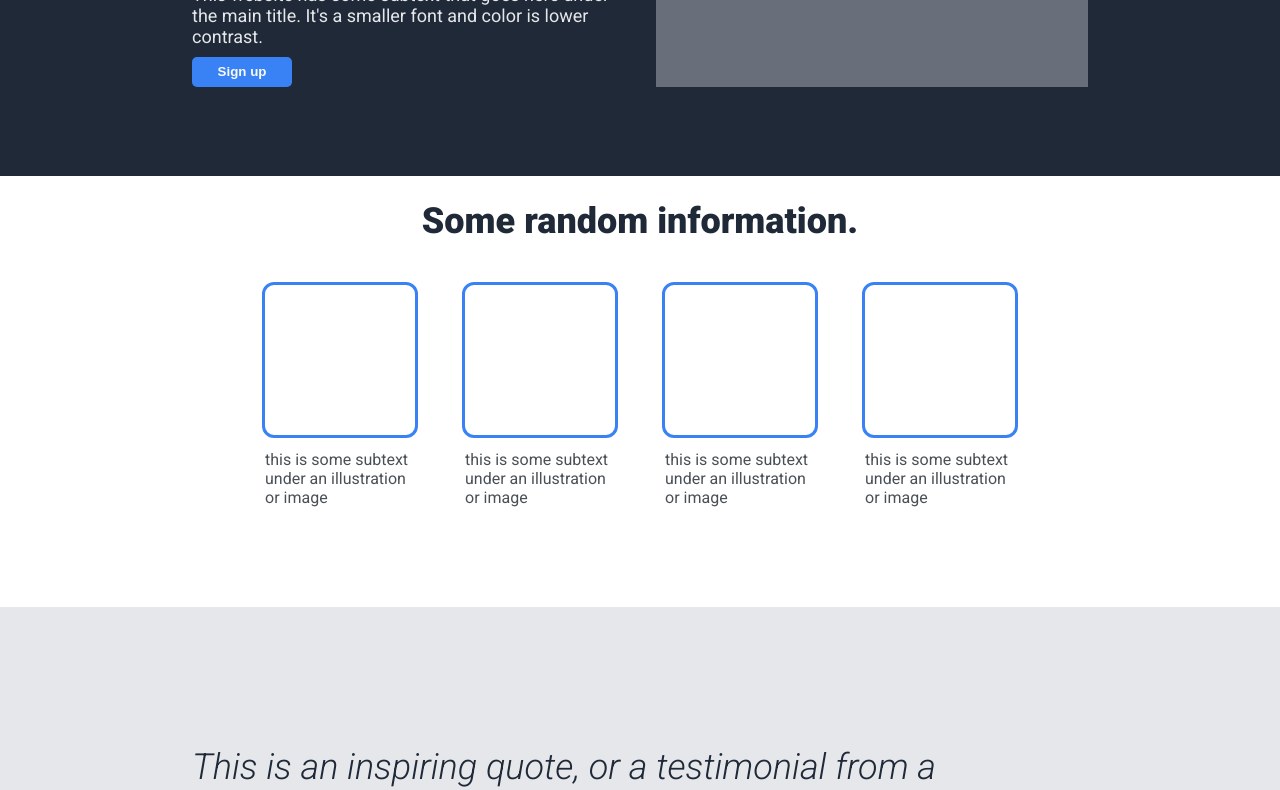
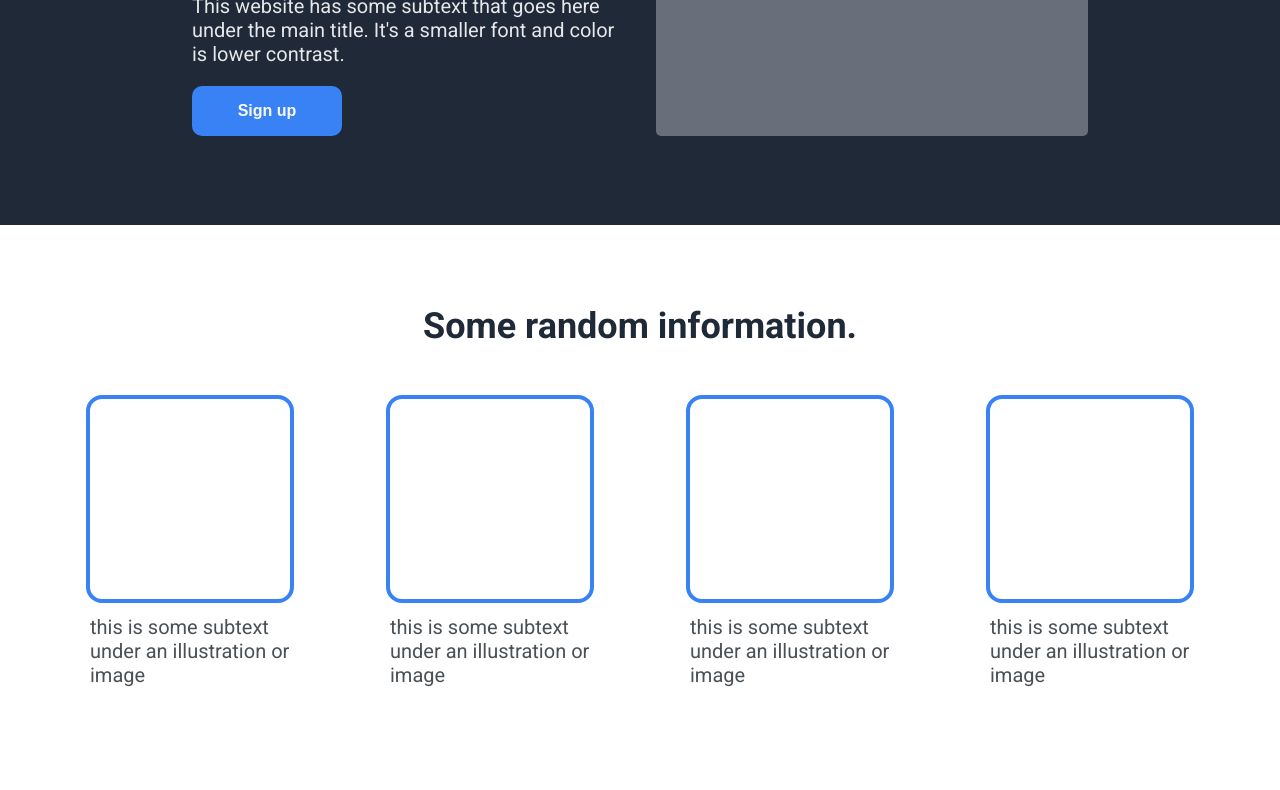
Before and after one commit to erennbs/odin-landing-page, a plain HTML site: page index.html in a window 1280 px wide. Shown: the part 592-1382 px from the top of the page. Drawn offline with Linux system fonts and the light colour scheme.

Commit message:
Make some adjustments on landing page

```diff
--- a/index.html
+++ b/index.html
@@ -7,7 +7,7 @@
         <link rel="stylesheet" href="styles.css">
         <link rel="preconnect" href="https://fonts.googleapis.com">
         <link rel="preconnect" href="https://fonts.gstatic.com" crossorigin>
-        <link href="https://fonts.googleapis.com/css2?family=Roboto:ital,wght@0,400;0,900;1,300&display=swap" rel="stylesheet">
+        <link href="https://fonts.googleapis.com/css2?family=Roboto:ital,wght@0,400;0,500;0,700;0,900;1,300&display=swap" rel="stylesheet">
     </head>
 
     <body>
--- a/styles.css
+++ b/styles.css
@@ -21,12 +21,14 @@ a {
 }
 
 button {
-    width: 100px;
-    height: 30px;
+    width: 150px;
+    height: 50px;
     background-color: #3882F6;
     color: #F9FAF8;
+    font-weight: bold;
+    font-size: 16px;
     border: 0;
-    border-radius: 5px;
+    border-radius: 10px;
 }
 /* Hero Section */
 .hero {
@@ -61,6 +63,7 @@ button {
     padding-right: 32px;
     display: flex;
     flex-direction: column;
+    gap: 10px;
     flex: 1;
     align-items: flex-start;
 }
@@ -74,7 +77,7 @@ button {
 }
 
 .hero-secondary-text {
-    font-size: 18px;
+    font-size: 20px;
     color: #E5E7EB;
 }
 
@@ -91,6 +94,7 @@ button {
     display: flex;
     justify-content: center;
     align-items: center;
+    border-radius: 5px;
 }
 
 /* Information Section */
@@ -99,23 +103,25 @@ button {
     display: flex;
     flex-direction: column;
     align-items: center;
-    padding-bottom: 100px;
-    gap: 16px;
+    padding-bottom: 150px;
+    margin-top: 80px;
+    gap: 24px;
 }
 
 .information > h1 {
     color: #1F2937;
     font-size: 36px;
+    margin-top: 0;
 }
 
 .boxes {
     display: flex;
-    gap: 50px;
+    gap: 100px;
     justify-content: space-evenly;
 }
 
 .information-box {
-    width: 150px;
+    width: 200px;
     display: flex;
     flex-direction: column;
     align-items: center;
@@ -123,14 +129,15 @@ button {
 }
 
 .information-image {
-    width: 150px;
-    height: 150px;
-    border: 3px solid;
-    border-radius: 12px;
+    width: 200px;
+    height: 200px;
+    border: 4px solid;
+    border-radius: 16px;
     border-color: #3882F6;
 }
 
 .information-text {
+    font-size: 20px;
     color: #4a5055;
 }
 
@@ -146,8 +153,8 @@ button {
 .quote > p {
     color: #1F2937;
     font-size: 36px;
-    font-weight: 100;
     font-style: italic;
+    font-size: 44px;
 }
 
 .quote > h2 {
@@ -159,14 +166,14 @@ button {
 /* Call to action */
 
 .call-to-action {
-    margin: 10% 5%;
+    margin: 8% 18%;
     padding: 3% 8%;
     background-color: #3882F6;
     color: #F9FAF8;
     display: flex;
     justify-content: space-between;
     align-items: center;
-    border-radius: 8px;
+    border-radius: 12px;
 }
 
 .call-to-action .text > * {
@@ -175,7 +182,6 @@ button {
 
 .call-to-action button {
     border: 2px solid;
-    border-radius: 5px;
 }
 
 /* Footer Section */
```
